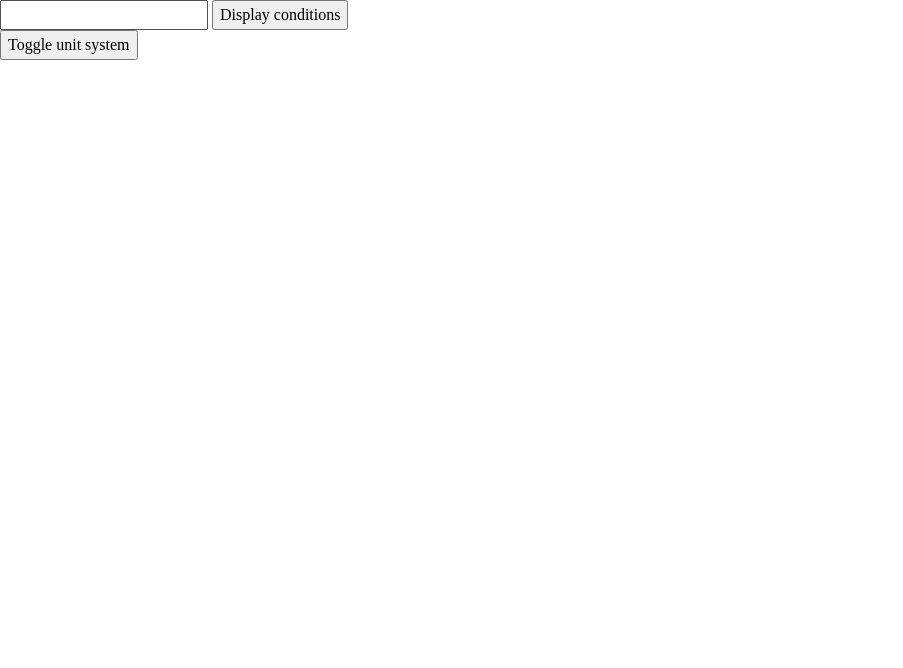
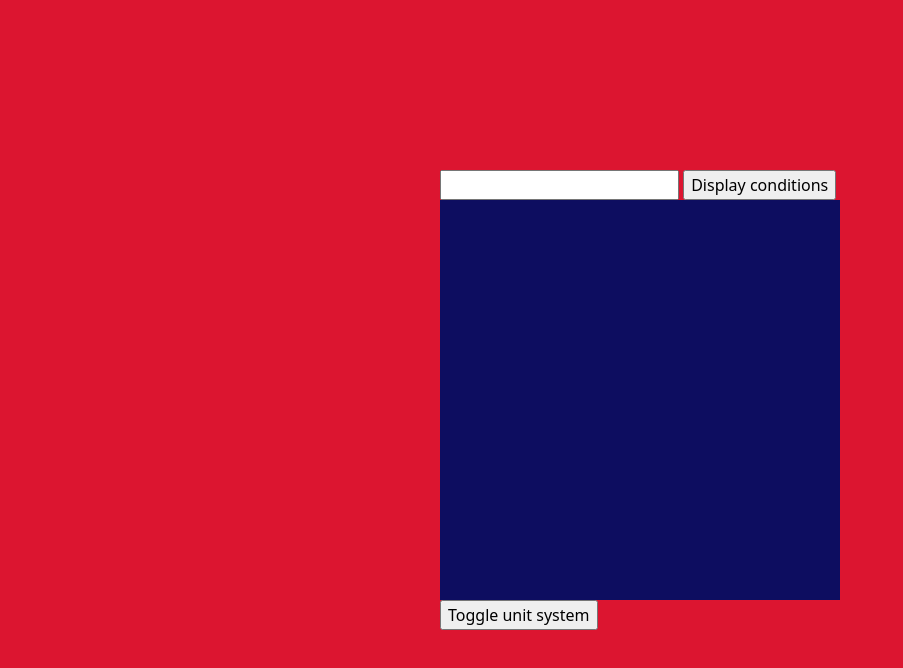
Before and after one commit to similot/weather-app, a website built with webpack: page src/index.html in a window 1280 px wide. Shown: the whole page, without its empty margins (0-903 px from the left). Built offline with nearby package versions, Linux system fonts and the light colour scheme; no server answers.

Commit message:
style:Rotating card to display weather details

```diff
--- a/src/index.html
+++ b/src/index.html
@@ -6,6 +6,7 @@
     <title>Weather App</title>
 </head>
 <body>
+    <main>
         <input type="text" id="city-input">
         <button id="display-button">Display conditions</button>
 
@@ -27,5 +28,6 @@
         <div id="container">
             <button id="unit-toggle">Toggle unit system</button>
         </div>
+    </main>
 </body>
 </html>
--- a/src/styles.css
+++ b/src/styles.css
@@ -52,3 +52,58 @@ h1, h2, h3, h4, h5, h6 {
 #root, #__next {
   isolation: isolate;
 }
+
+:root {
+    --clr-background: rgb(220, 21, 48);
+    --clr-main: rgb(13, 13, 96);
+    --clr-secondary: rgb(0, 94, 157);
+    --clr-font: rgb(245, 228, 220);
+}
+
+body {
+    background-color: var(--clr-background);
+    font-family: system-ui, -apple-system, BlinkMacSystemFont, 'Segoe UI', Roboto, Oxygen, Ubuntu, Cantarell, 'Open Sans', 'Helvetica Neue', sans-serif;
+    display: flex;
+    justify-content: center;
+    align-items: center;
+    height: 100dvh;
+}
+
+.flip-card {
+    background-color: transparent;
+    /* border: 2px solid blue; */
+    width: clamp(12rem, 25rem, 50rem);
+    height: 25rem;
+    color: var(--clr-font);
+    perspective: 1000px;
+}
+
+.flip-card-inner {
+    position: relative;
+    width: 100%;
+    height: 100%;
+    text-align: center;
+    transition: transform 1100ms;
+    transform-style: preserve-3d;
+}
+
+.flip-card:hover .flip-card-inner {
+    transform: rotateY(180deg);
+}
+
+.card-front, .card-back {
+    position: absolute;
+    width: 100%;
+    height: 100%;
+    -webkit-backface-visibility: hidden;
+    backface-visibility: hidden;
+}
+
+.card-front {
+    background-color: var(--clr-main);
+}
+
+.card-back {
+    background-color: var(--clr-secondary);
+    transform: rotateY(180deg);
+}
```
Lines whose indentation alone changed are shown as unchanged.
